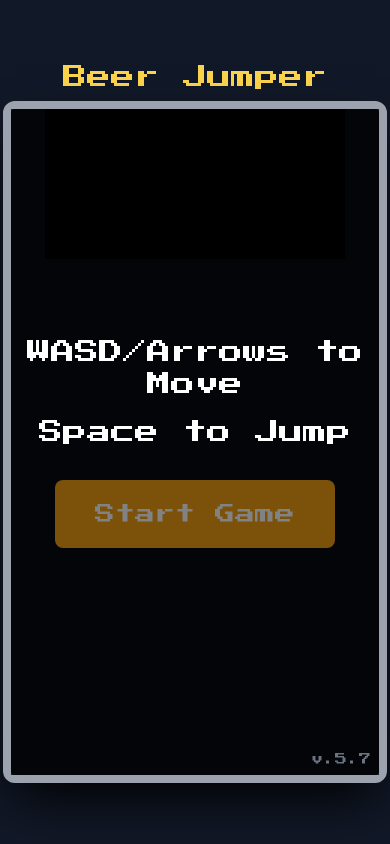
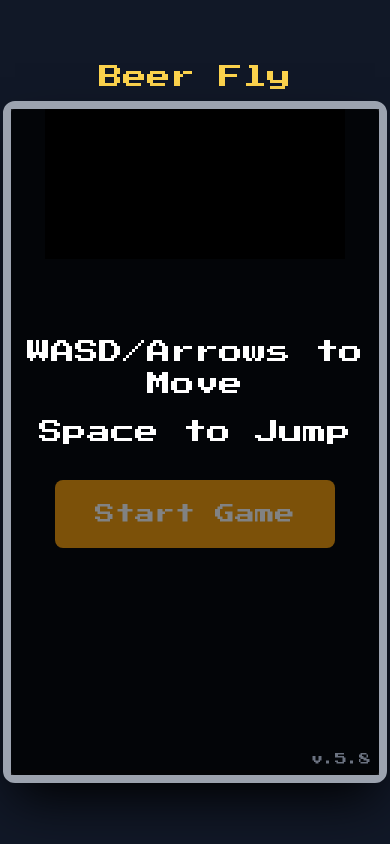
Before and after one commit to Koolgore/koolgore.github.io, a plain HTML site: page index.html in a window 390 px wide. Drawn offline with nearby package versions, Linux system fonts and the light colour scheme.

Commit message:
Update index.html

```diff
--- a/index.html
+++ b/index.html
@@ -3,7 +3,7 @@
 <head>
     <meta charset="UTF-8">
     <meta name="viewport" content="width=device-width, initial-scale=1.0">
-    <title>Beer Jumper</title>
+    <title>Beer Fly</title>
     <link rel="preconnect" href="https://fonts.googleapis.com">
     <link rel="preconnect" href="https://fonts.gstatic.com" crossorigin>
     <link href="https://fonts.googleapis.com/css2?family=Press+Start+2P&display=swap" rel="stylesheet">
@@ -36,7 +36,7 @@
 <body class="bg-gray-900 flex items-center justify-center h-screen">
 
     <div id="game-container" class="w-full h-full">
-        <h1 class="text-2xl md:text-3xl mb-2 text-amber-300">Beer Jumper</h1>
+        <h1 class="text-2xl md:text-3xl mb-2 text-amber-300">Beer Fly</h1>
         <div id="canvas-wrapper" class="relative w-full max-w-sm md:max-w-md aspect-[9/16] border-8 border-gray-400 rounded-xl shadow-2xl shadow-black">
             <canvas id="gameCanvas"></canvas>
 
@@ -61,7 +61,7 @@
                 </button>
             </div>
             <!-- Version Number -->
-            <div class="absolute bottom-2 right-2 text-xs text-gray-500">v.5.7</div>
+            <div class="absolute bottom-2 right-2 text-xs text-gray-500">v.5.8</div>
         </div>
     </div>
 
@@ -90,7 +90,7 @@
                 playerAcceleration: 0.3,
                 playerFriction: 0.95,
                 divePower: 5.0,
-                tiltSensitivity: 0.2,
+                tiltSensitivity: 0.25, // Increased sensitivity
                 gameSpeedRamp: 0.005,
                 initialBubbleSpeed: 1.0,
                 bubbleSpeedVariance: 0.5,
```
